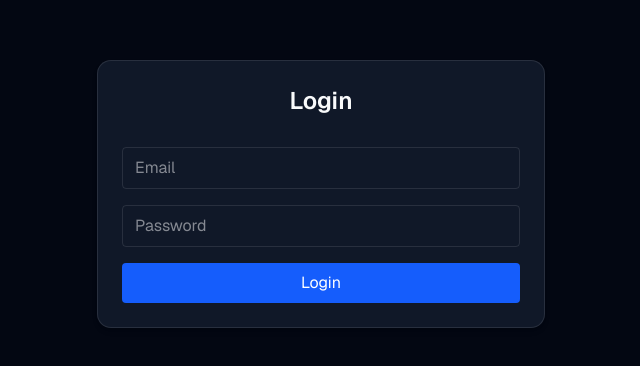
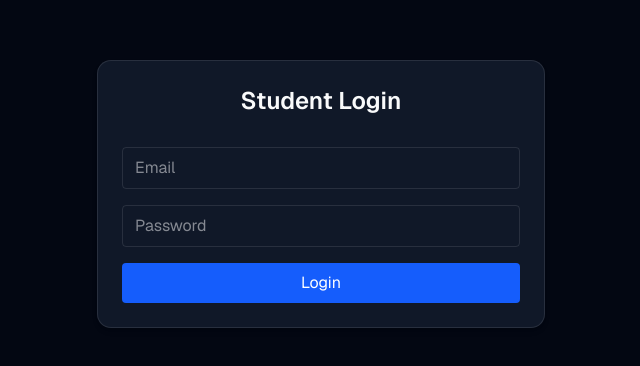
Before and after one commit to samriddharoy/classroom, a Next.js app: page /login in a window 1280 px wide. Shown: the part 206-572 px from the top of the page, without its empty margins (319-959 px from the left). Built offline with nearby package versions, Linux system fonts and the light colour scheme.

Commit message:
few changes

```diff
--- a/src/app/layout.tsx
+++ b/src/app/layout.tsx
@@ -24,13 +24,9 @@ export default function RootLayout({
   children: React.ReactNode;
 }>) {
   return (
-    <html lang="en" className={`${geistSans.variable} ${geistMono.variable}`}>
-      <body className="font-sans antialiased">
-        <ThemeProvider>
-          <div className="bg-background text-foreground min-h-screen">
-            {children}
-          </div>
-        </ThemeProvider>
+    <html lang="en" className={geistSans.variable + " " + geistMono.variable}>
+      <body className="font-sans antialiased bg-background text-foreground">
+        <ThemeProvider>{children}</ThemeProvider>
       </body>
     </html>
   );
--- a/src/app/login/page.tsx
+++ b/src/app/login/page.tsx
@@ -1,12 +1,19 @@
 "use client";
 
-import { Card, CardContent, CardHeader, CardTitle } from "@/components/ui/card";
+import { useSearchParams, useRouter } from "next/navigation";
 import { useForm } from "react-hook-form";
-import { useRouter } from "next/navigation";
+import {
+  Card,
+  CardContent,
+  CardHeader,
+  CardTitle,
+} from "@/components/ui/card";
 
 export default function LoginPage() {
   const { register, handleSubmit } = useForm();
   const router = useRouter();
+  const searchParams = useSearchParams();
+  const role = searchParams.get("role");
 
   const onSubmit = async (data: any) => {
     const res = await fetch("/api/login", {
@@ -15,9 +22,11 @@ export default function LoginPage() {
     });
 
     if (res.ok) {
-      const { role } = await res.json();
-      if (role === "teacher") router.push("/teacher/upload");
-      else router.push("/student/notes");
+      if (role === "teacher") {
+        router.push("/teacher/upload");
+      } else {
+        router.push("/student/notes");
+      }
     } else {
       alert("Login failed");
     }
@@ -27,7 +36,9 @@ export default function LoginPage() {
     <div className="flex justify-center items-center min-h-screen bg-background">
       <Card className="w-full max-w-md shadow-md">
         <CardHeader>
-          <CardTitle className="text-2xl text-center">Login</CardTitle>
+          <CardTitle className="text-2xl text-center">
+            {role === "teacher" ? "Teacher Login" : "Student Login"}
+          </CardTitle>
         </CardHeader>
         <CardContent>
           <form onSubmit={handleSubmit(onSubmit)} className="space-y-4">
--- a/src/app/page.tsx
+++ b/src/app/page.tsx
@@ -26,17 +26,17 @@ export default function Home() {
 
         <CardContent className="flex flex-col gap-6 items-center">
           <button
-            onClick={() => router.push("/teacher/upload")}
+            onClick={() => router.push("/login?role=teacher")}
             className="w-full px-6 py-3 bg-blue-600 text-white rounded hover:bg-blue-700 transition"
           >
-            Teacher: Upload Notes
+            Teacher: Login
           </button>
 
           <button
-            onClick={() => router.push("/student/notes")}
+            onClick={() => router.push("/login?role=student")}
             className="w-full px-6 py-3 bg-green-600 text-white rounded hover:bg-green-700 transition"
           >
-            Student: Download Notes
+            Student: Login
           </button>
         </CardContent>
       </Card>
```
